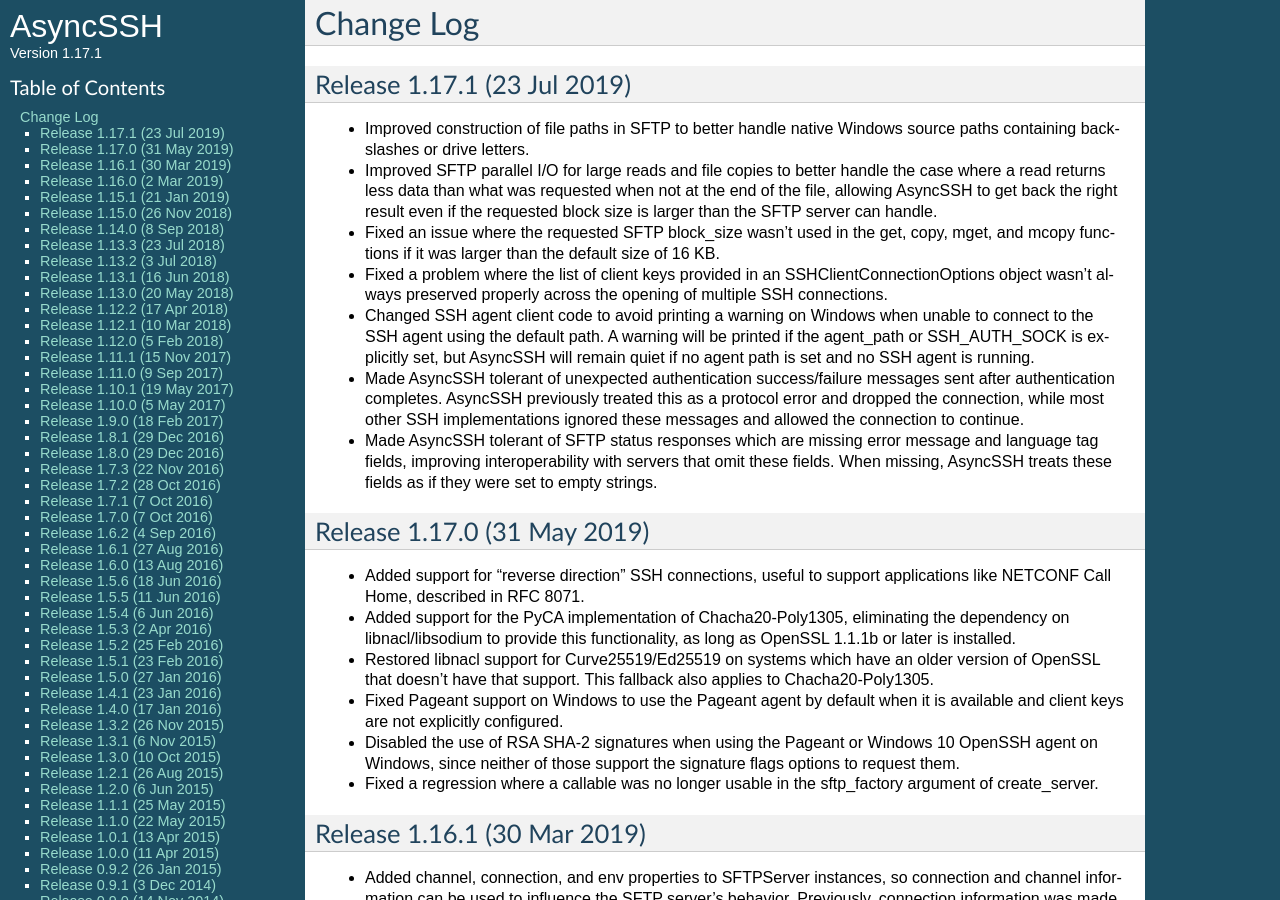
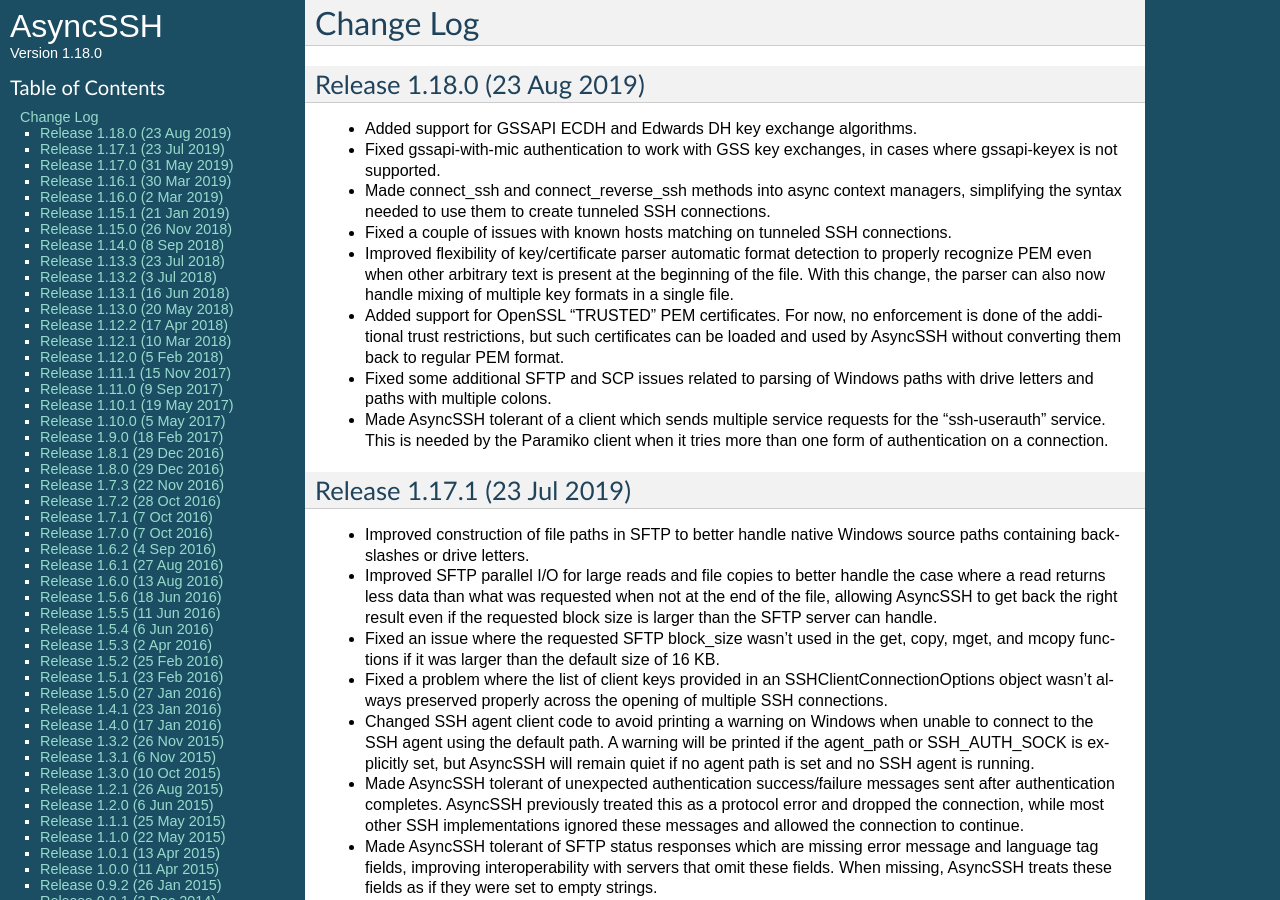
Before and after one commit to ronf/asyncssh, a Sphinx documentation site: the page built from docs/changes.rst, in a window 1280 px wide and 900 px high. Built offline with Sphinx 7.4.7, drawn with Linux system fonts in a browser that asks for light colours.

Commit message:
Bump version number up to 1.18.0 and update change log

```diff
--- a/asyncssh/version.py
+++ b/asyncssh/version.py
@@ -26,4 +26,4 @@ __author_email__ = 'ronf@timeheart.net'
 
 __url__ = 'http://asyncssh.timeheart.net'
 
-__version__ = '1.17.1'
+__version__ = '1.18.0'
--- a/docs/changes.rst
+++ b/docs/changes.rst
@@ -2,6 +2,40 @@
 
 Change Log
 ==========
+
+Release 1.18.0 (23 Aug 2019)
+----------------------------
+
+* Added support for GSSAPI ECDH and Edwards DH key exchange algorithms.
+
+* Fixed gssapi-with-mic authentication to work with GSS key exchanges,
+  in cases where gssapi-keyex is not supported.
+
+* Made connect_ssh and connect_reverse_ssh methods into async context
+  managers, simplifying the syntax needed to use them to create tunneled
+  SSH connections.
+
+* Fixed a couple of issues with known hosts matching on tunneled SSH
+  connections.
+
+* Improved flexibility of key/certificate parser automatic format
+  detection to properly recognize PEM even when other arbitrary text
+  is present at the beginning of the file. With this change, the
+  parser can also now handle mixing of multiple key formats in a
+  single file.
+
+* Added support for OpenSSL "TRUSTED" PEM certificates. For now, no
+  enforcement is done of the additional trust restrictions, but such
+  certificates can be loaded and used by AsyncSSH without converting
+  them back to regular PEM format.
+
+* Fixed some additional SFTP and SCP issues related to parsing of
+  Windows paths with drive letters and paths with multiple colons.
+
+* Made AsyncSSH tolerant of a client which sends multiple service
+  requests for the "ssh-userauth" service. This is needed by the
+  Paramiko client when it tries more than one form of authentication
+  on a connection.
 
 Release 1.17.1 (23 Jul 2019)
 ----------------------------
```
